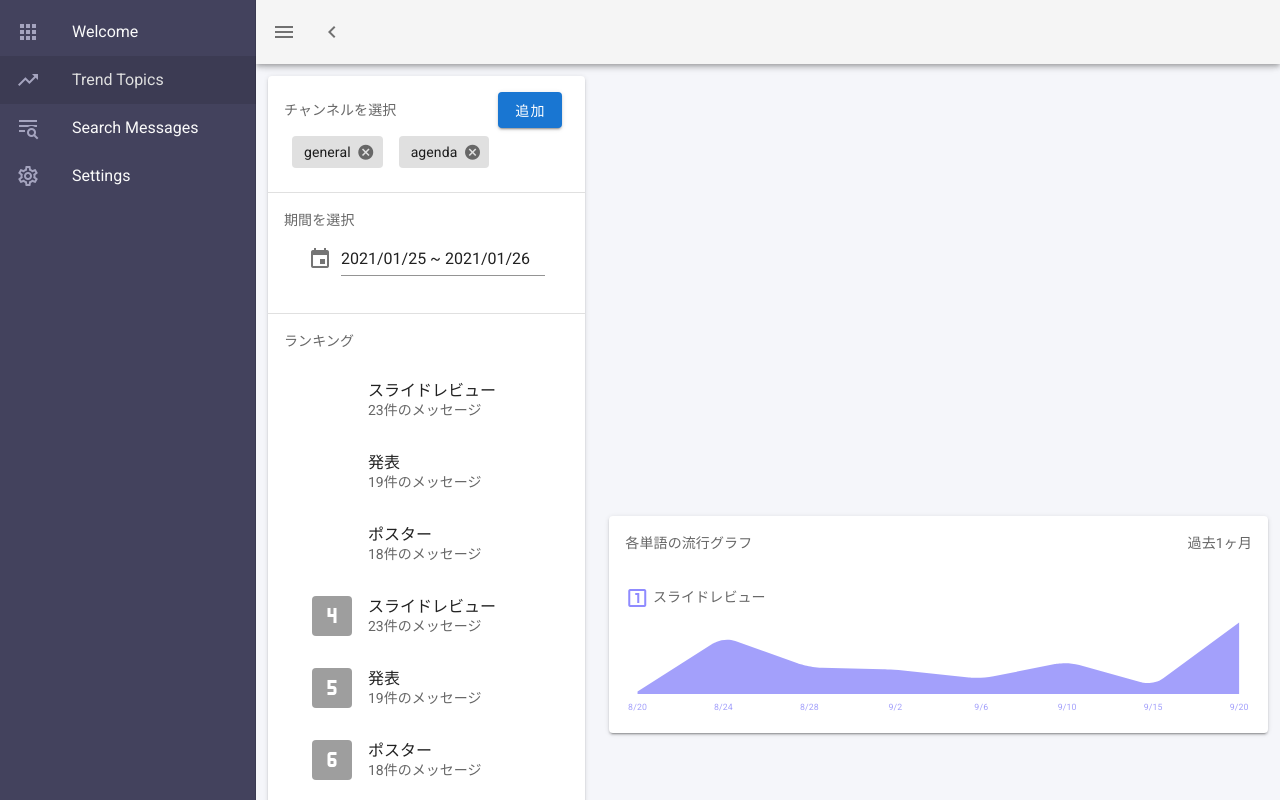
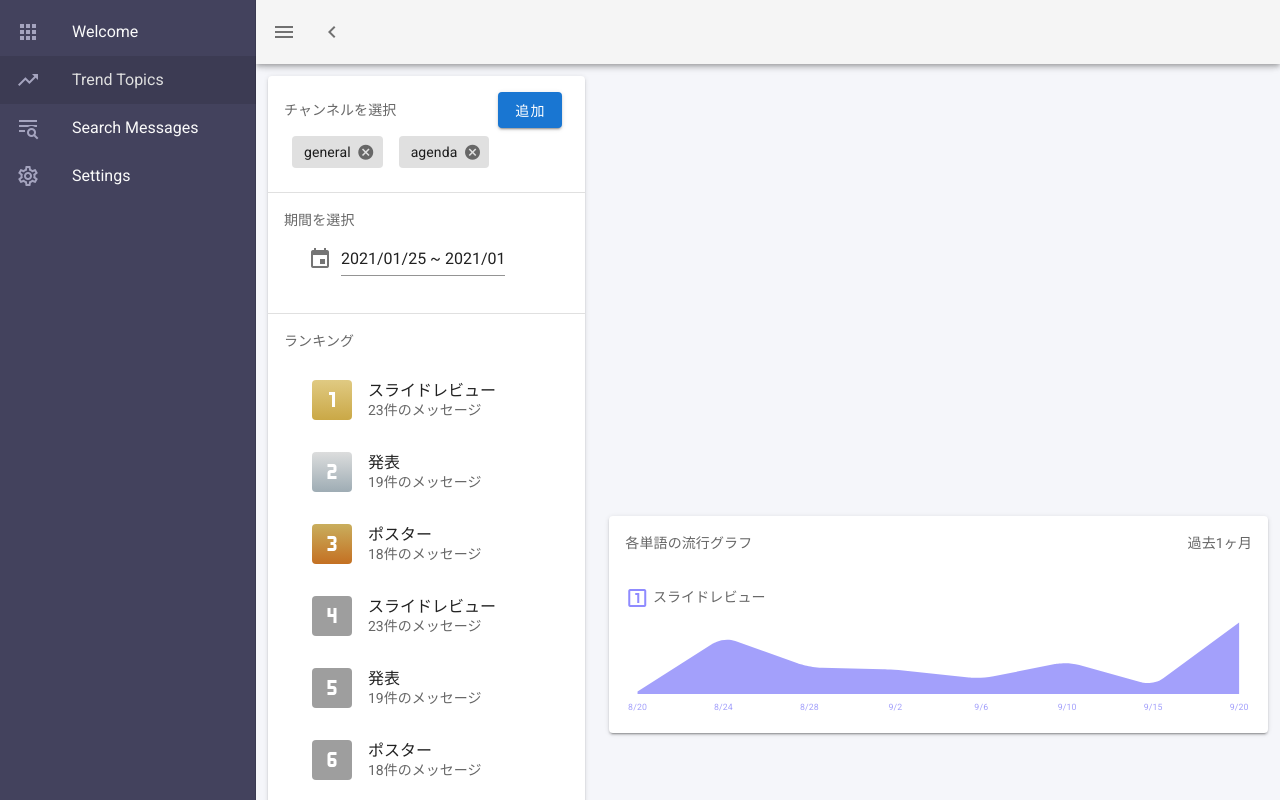
Before and after one commit to Ryotaro-Hayashi/slack-visualization, a Nuxt app in the folder project/: page / in a window 1280 px wide. Shown: the top 800 px of the page. Built offline with nearby package versions, Linux system fonts and the light colour scheme.

Commit message:
[add] 金銀銅のカラーコードを設定

```diff
--- a/project/src/pages/index.vue
+++ b/project/src/pages/index.vue
@@ -358,6 +358,19 @@ p {
 }
 
 .date_text_field {
-  margin: 0rem 1.5rem 0rem 1.5rem;
+  margin: 0rem 4rem 0rem 1.5rem;
 }
+
+.gold {
+  background: linear-gradient(#E0CA82, #CAA846);
+}
+
+.silver {
+  background: linear-gradient(#DCDDDD, #9EACB4);
+}
+
+.bronze {
+  background: linear-gradient(#C9AE5D, #C47022);
+}
+
 </style>
```
